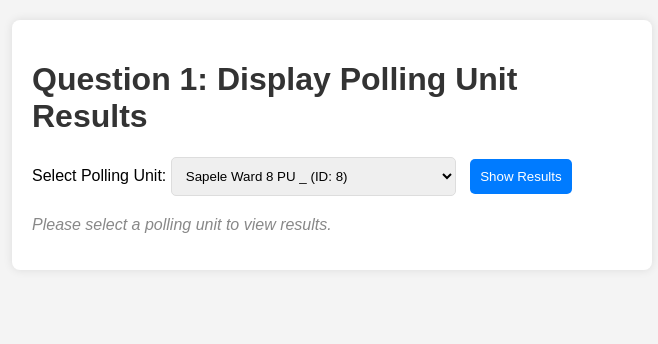
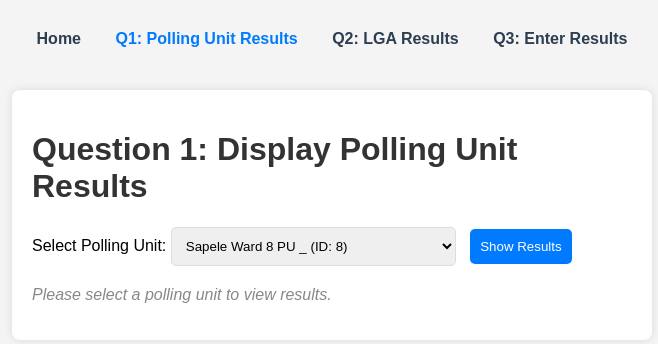
Before and after one commit to T-supernatural/bincom-second-interview, a Flask app: page / in a window 1280 px wide. Shown: the top 344 px of the page, without its empty margins (308-966 px from the left). Run offline with Flask 3, Linux system fonts and the light colour scheme; data comes from the database, SQL or seed files in the repository.

Commit message:
commit changes

```diff
--- a/app.py
+++ b/app.py
@@ -1,5 +1,5 @@
 # app.py
-from flask import Flask, render_template, request
+from flask import Flask, render_template, request, jsonify
 import sqlite3
 import os  # Import os module to check for file existence
 
@@ -119,15 +119,16 @@ def q2_lga_results():
 @app.route('/q3_store_results', methods=['GET', 'POST'])
 def q3_store_results():
     conn = get_db_connection()
-    polling_units = conn.execute(
-        'SELECT uniqueid, polling_unit_name FROM polling_unit').fetchall()
+    lgas = conn.execute('SELECT lga_id, lga_name FROM lga').fetchall()
+    polling_units = []
     parties = conn.execute('SELECT partyid, partyname FROM party').fetchall()
     message = None
     success = False
-    form_data = {'polling_unit_id': '', 'party_abbreviation': '',
-                 'party_score': '', 'entered_by_user': ''}
+    form_data = {'lga_id': '', 'polling_unit_id': '',
+                 'party_abbreviation': '', 'party_score': '', 'entered_by_user': ''}
 
     if request.method == 'POST':
+        form_data['lga_id'] = request.form.get('lga_id', '').strip()
         form_data['polling_unit_id'] = request.form.get(
             'polling_unit_id', '').strip()
         form_data['party_abbreviation'] = request.form.get(
@@ -135,8 +136,12 @@ def q3_store_results():
         form_data['party_score'] = request.form.get('party_score', '').strip()
         form_data['entered_by_user'] = request.form.get(
             'entered_by_user', '').strip()
+        # Repopulate polling units for selected LGA
+        if form_data['lga_id']:
+            polling_units = conn.execute(
+                'SELECT uniqueid, polling_unit_name FROM polling_unit WHERE lga_id = ?', (form_data['lga_id'],)).fetchall()
         # Validation
-        if not all(form_data.values()):
+        if not all([form_data['lga_id'], form_data['polling_unit_id'], form_data['party_abbreviation'], form_data['party_score'], form_data['entered_by_user']]):
             message = 'All fields are required.'
         elif not form_data['party_score'].isdigit():
             message = 'Party score must be a number.'
@@ -148,18 +153,25 @@ def q3_store_results():
                 user_ip_address = request.remote_addr or 'unknown'
                 conn.execute(
                     'INSERT INTO announced_pu_results (polling_unit_uniqueid, party_abbreviation, party_score, entered_by_user, date_entered, user_ip_address) VALUES (?, ?, ?, ?, ?, ?)',
-                    (form_data['polling_unit_id'], form_data['party_abbreviation'], party_score, form_data['entered_by_user'], date_entered, user_ip_address)
+                    (form_data['polling_unit_id'], form_data['party_abbreviation'],
+                     party_score, form_data['entered_by_user'], date_entered, user_ip_address)
                 )
                 conn.commit()
                 message = 'Result saved successfully!'
                 success = True
-                form_data = {'polling_unit_id': '', 'party_abbreviation': '', 'party_score': '', 'entered_by_user': ''}
+                form_data = {'lga_id': '', 'polling_unit_id': '',
+                             'party_abbreviation': '', 'party_score': '', 'entered_by_user': ''}
+                polling_units = []
             except Exception as e:
                 message = f'Error: {str(e)}'
+    else:
+        # GET: show all polling units if no LGA selected
+        polling_units = conn.execute(
+            'SELECT uniqueid, polling_unit_name FROM polling_unit').fetchall()
     conn.close()
-
     return render_template(
         'q3_store_results.html',
+        lgas=lgas,
         polling_units=polling_units,
         parties=parties,
         message=message,
@@ -168,6 +180,17 @@ def q3_store_results():
     )
 
 
+# --- Route to get polling units by LGA (NEWLY ADDED) ---
+@app.route('/get_polling_units')
+def get_polling_units():
+    lga_id = request.args.get('lga_id')
+    conn = get_db_connection()
+    polling_units = conn.execute(
+        'SELECT uniqueid, polling_unit_name FROM polling_unit WHERE lga_id = ?', (lga_id,)).fetchall()
+    conn.close()
+    return jsonify([{'uniqueid': pu['uniqueid'], 'polling_unit_name': pu['polling_unit_name']} for pu in polling_units])
+
+
 if __name__ == '__main__':
     init_db()  # Initialize the database
     app.run(debug=True)
--- a/templates/q1_polling_unit_selection.html
+++ b/templates/q1_polling_unit_selection.html
@@ -70,10 +70,34 @@
             color: #888;
             font-style: italic;
         }
+
+        .navbar {
+            background: #f4f4f4;
+            padding: 10px 0;
+            margin-bottom: 2em;
+            text-align: center;
+        }
+
+        .navbar a {
+            margin: 0 15px;
+            text-decoration: none;
+            color: #2c3e50;
+            font-weight: bold;
+        }
+
+        .navbar a.active {
+            color: #007bff;
+        }
     </style>
 </head>
 
 <body>
+    <div class="navbar">
+        <a href="/">Home</a>
+        <a href="/q1_polling_unit_results" class="active">Q1: Polling Unit Results</a>
+        <a href="/q2_lga_results">Q2: LGA Results</a>
+        <a href="/q3_store_results">Q3: Enter Results</a>
+    </div>
     <div class="container">
         <h1>Question 1: Display Polling Unit Results</h1>
 
```
Also changed, not shown: templates/q2_lga_results.html (+24 -0 lines), templates/q3_store_results.html (+50 -0 lines), requirement.txt (deleted).
